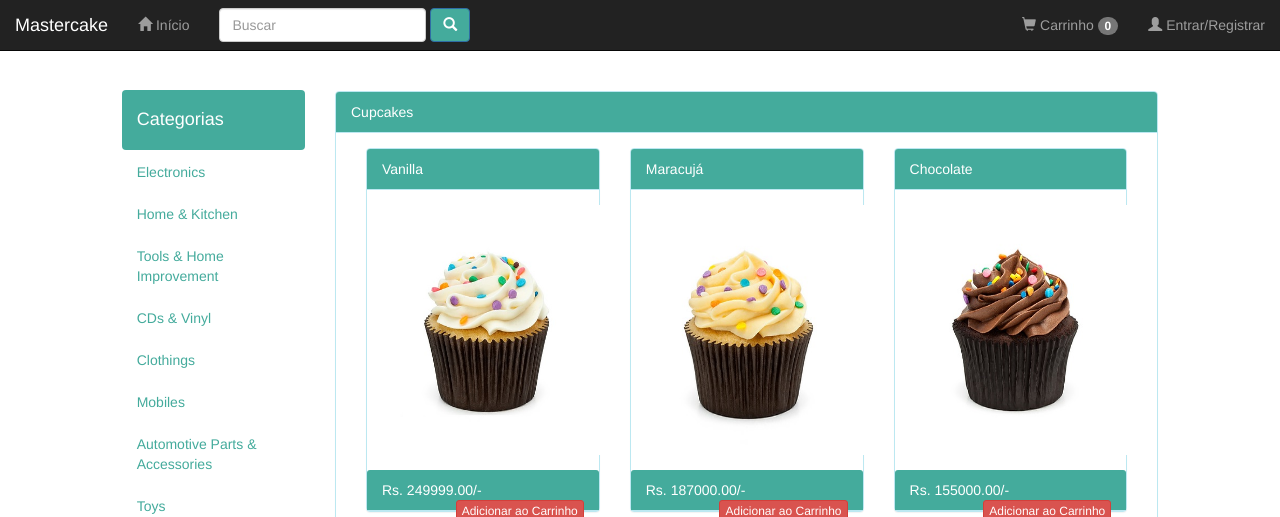
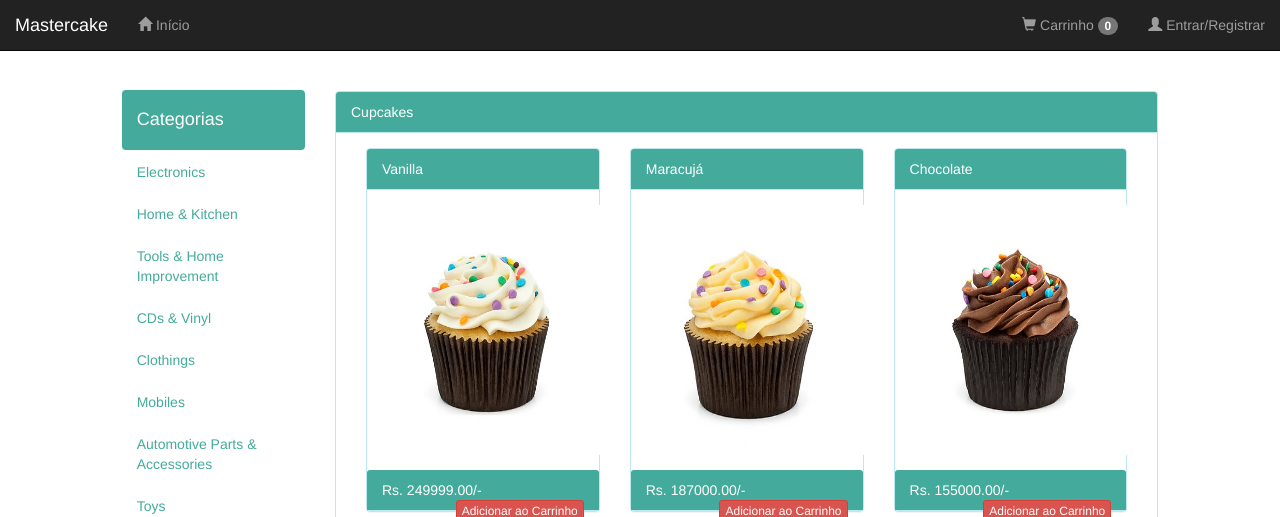
Before and after one commit to samuelmagalhaez/mastercake, a PHP site: page /ecommerce-app-h/ in a window 1280 px wide. Shown: the top 517 px of the page. Run offline with PHP 8.4, Linux system fonts and the light colour scheme; data comes from the database, SQL or seed files in the repository; data that the repository does not hold is empty.

Commit message:
errorfixes3

```diff
--- a/index.php
+++ b/index.php
@@ -37,12 +37,7 @@ if(isset($_SESSION["uid"])){
 				<li><a href="index.php"><span class="glyphicon glyphicon-home"></span> Início</a></li>
 
 			</ul>
-			<form class="navbar-form navbar-left">
-		        <div class="form-group">
-		          <input type="text" class="form-control" placeholder="Buscar" id="search">
-		        </div>
-		        <button type="submit" class="btn btn-primary" id="search_btn"><span class="glyphicon glyphicon-search"></span></button>
-		     </form>
+
 			<ul class="nav navbar-nav navbar-right">
 				<li><a href="#" class="dropdown-toggle" data-toggle="dropdown"><span class="glyphicon glyphicon-shopping-cart"></span> Carrinho <span class="badge" >0</span></a>
 					<div class="dropdown-menu" style="width:400px;">
```
